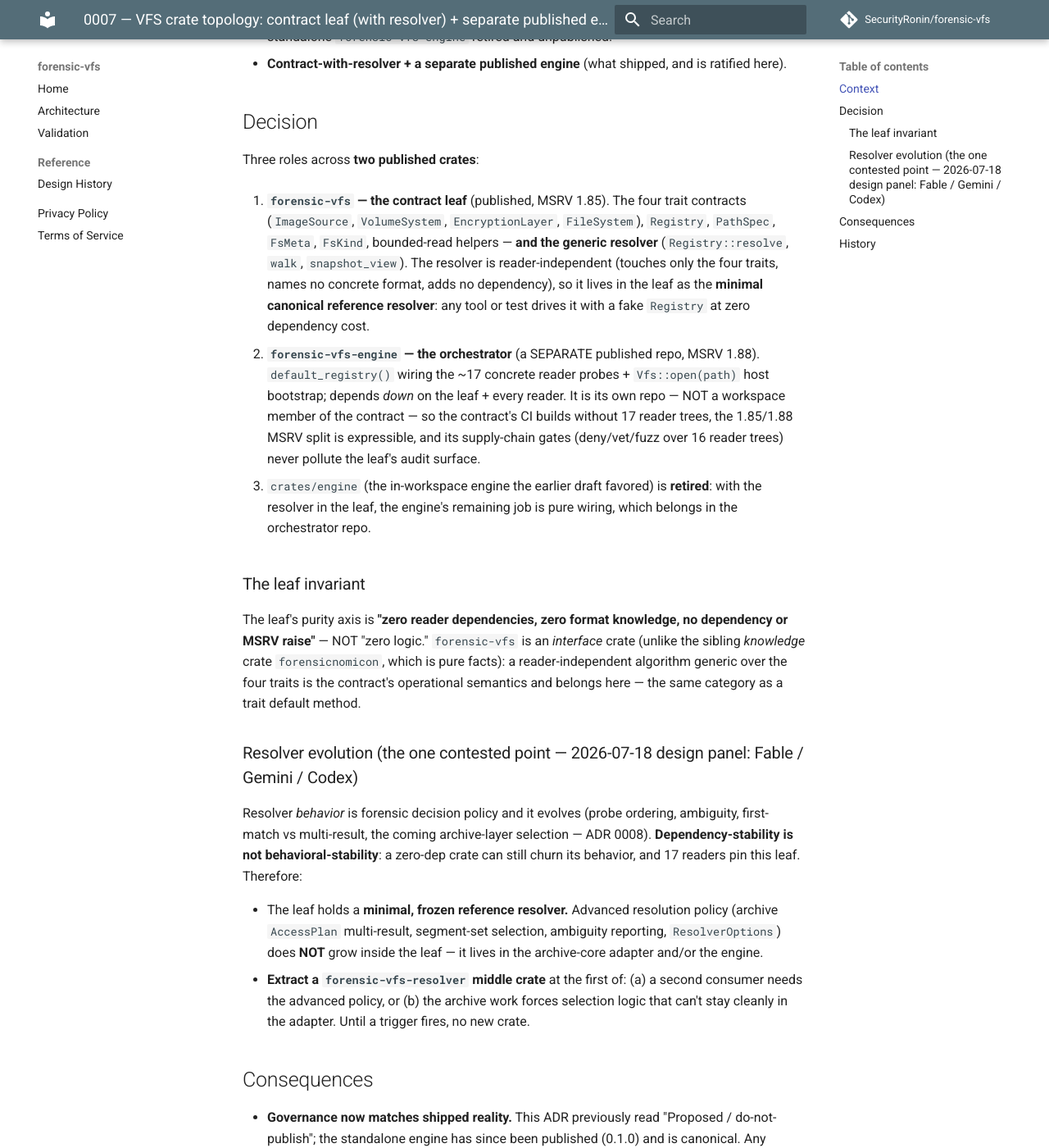
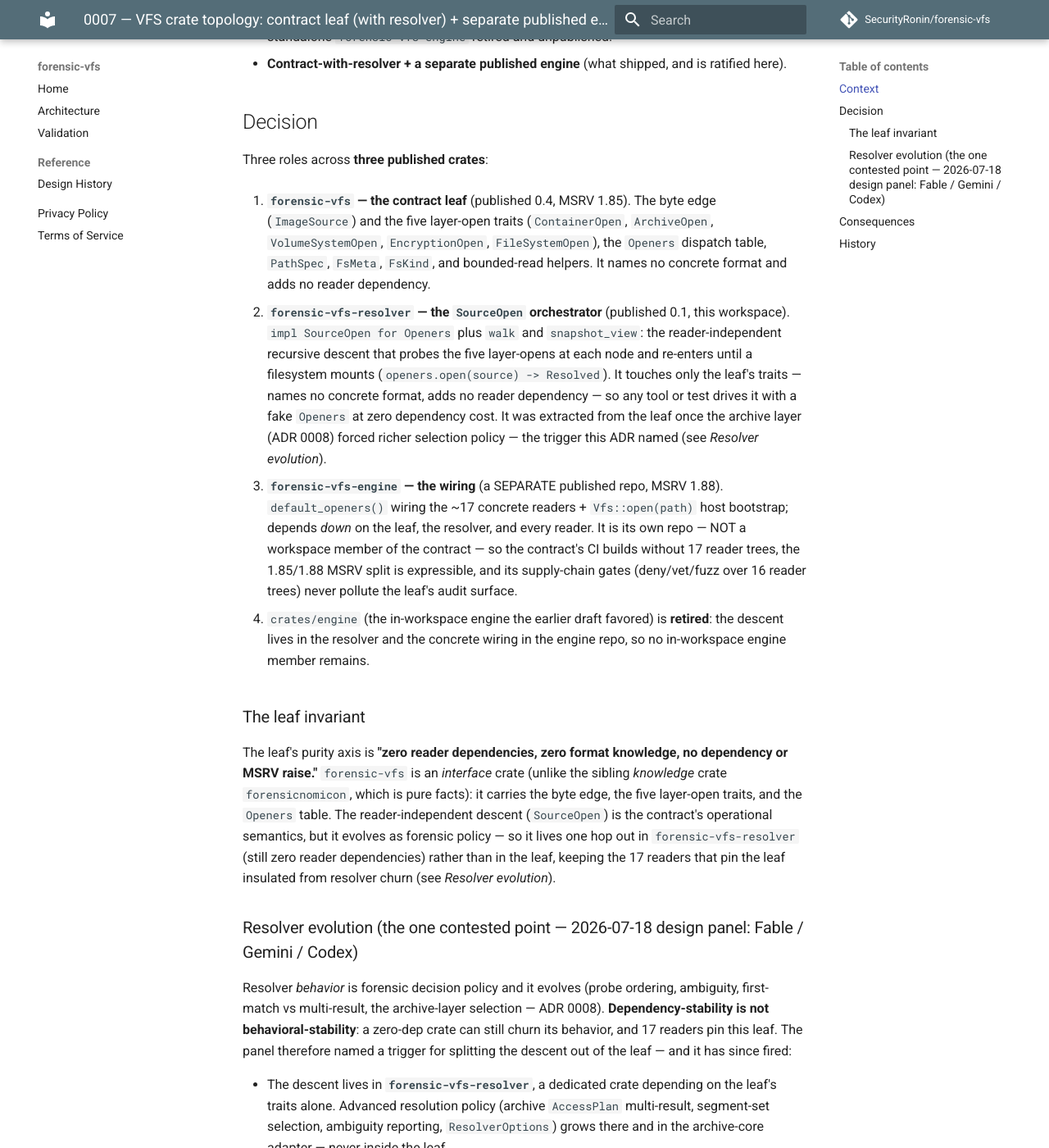
Before and after one commit to SecurityRonin/forensic-vfs, an MkDocs documentation site: the page built from docs/decisions/0007-retire-standalone-engine.md, in a window 1280 px wide and 1400 px high, scrolled down 450 px. Shown: the whole window at 82% size. Built offline with MkDocs 1.6.1 and Material for MkDocs 9.7.7, drawn with Linux system fonts in a browser that asks for light colours; comment, search, counter and statistics services are not loaded; some of the changed text lies outside the part shown.

Commit message:
docs: rewrite README + architecture to the final Openers/SourceOpen/*Open design (review-ready)
Co-Authored-By: Claude Opus 4.8 <noreply@anthropic.com>

```diff
--- a/docs/decisions/0007-retire-standalone-engine.md
+++ b/docs/decisions/0007-retire-standalone-engine.md
@@ -15,48 +15,60 @@ shapes were considered:
 
 ## Decision
 
-Three roles across **two published crates**:
+Three roles across **three published crates**:
 
-1. **`forensic-vfs` — the contract leaf** (published, MSRV 1.85). The four trait contracts
-   (`ImageSource`, `VolumeSystem`, `EncryptionLayer`, `FileSystem`), `Registry`, `PathSpec`,
-   `FsMeta`, `FsKind`, bounded-read helpers — **and the generic resolver** (`Registry::resolve`,
-   `walk`, `snapshot_view`). The resolver is reader-independent (touches only the four traits,
-   names no concrete format, adds no dependency), so it lives in the leaf as the **minimal
-   canonical reference resolver**: any tool or test drives it with a fake `Registry` at zero
-   dependency cost.
+1. **`forensic-vfs` — the contract leaf** (published 0.4, MSRV 1.85). The byte edge
+   (`ImageSource`) and the five layer-open traits (`ContainerOpen`, `ArchiveOpen`,
+   `VolumeSystemOpen`, `EncryptionOpen`, `FileSystemOpen`), the `Openers` dispatch table,
+   `PathSpec`, `FsMeta`, `FsKind`, and bounded-read helpers. It names no concrete format and
+   adds no reader dependency.
 
-2. **`forensic-vfs-engine` — the orchestrator** (a SEPARATE published repo, MSRV 1.88).
-   `default_registry()` wiring the ~17 concrete reader probes + `Vfs::open(path)` host
-   bootstrap; depends *down* on the leaf + every reader. It is its own repo — NOT a workspace
-   member of the contract — so the contract's CI builds without 17 reader trees, the 1.85/1.88
-   MSRV split is expressible, and its supply-chain gates (deny/vet/fuzz over 16 reader trees)
-   never pollute the leaf's audit surface.
+2. **`forensic-vfs-resolver` — the `SourceOpen` orchestrator** (published 0.1, this
+   workspace). `impl SourceOpen for Openers` plus `walk` and `snapshot_view`: the
+   reader-independent recursive descent that probes the five layer-opens at each node and
+   re-enters until a filesystem mounts (`openers.open(source) -> Resolved`). It touches only the
+   leaf's traits — names no concrete format, adds no reader dependency — so any tool or test
+   drives it with a fake `Openers` at zero dependency cost. It was extracted from the leaf once
+   the archive layer (ADR 0008) forced richer selection policy — the trigger this ADR named
+   (see *Resolver evolution*).
 
-3. `crates/engine` (the in-workspace engine the earlier draft favored) is **retired**: with the
-   resolver in the leaf, the engine's remaining job is pure wiring, which belongs in the
-   orchestrator repo.
+3. **`forensic-vfs-engine` — the wiring** (a SEPARATE published repo, MSRV 1.88).
+   `default_openers()` wiring the ~17 concrete readers + `Vfs::open(path)` host bootstrap;
+   depends *down* on the leaf, the resolver, and every reader. It is its own repo — NOT a
+   workspace member of the contract — so the contract's CI builds without 17 reader trees, the
+   1.85/1.88 MSRV split is expressible, and its supply-chain gates (deny/vet/fuzz over 16 reader
+   trees) never pollute the leaf's audit surface.
+
+4. `crates/engine` (the in-workspace engine the earlier draft favored) is **retired**: the
+   descent lives in the resolver and the concrete wiring in the engine repo, so no in-workspace
+   engine member remains.
 
 ### The leaf invariant
 
 The leaf's purity axis is **"zero reader dependencies, zero format knowledge, no dependency or
-MSRV raise"** — NOT "zero logic." `forensic-vfs` is an *interface* crate (unlike the sibling
-*knowledge* crate `forensicnomicon`, which is pure facts): a reader-independent algorithm
-generic over the four traits is the contract's operational semantics and belongs here — the same
-category as a trait default method.
+MSRV raise."** `forensic-vfs` is an *interface* crate (unlike the sibling *knowledge* crate
+`forensicnomicon`, which is pure facts): it carries the byte edge, the five layer-open traits,
+and the `Openers` table. The reader-independent descent (`SourceOpen`) is the contract's
+operational semantics, but it evolves as forensic policy — so it lives one hop out in
+`forensic-vfs-resolver` (still zero reader dependencies) rather than in the leaf, keeping the 17
+readers that pin the leaf insulated from resolver churn (see *Resolver evolution*).
 
 ### Resolver evolution (the one contested point — 2026-07-18 design panel: Fable / Gemini / Codex)
 
 Resolver *behavior* is forensic decision policy and it evolves (probe ordering, ambiguity, first-
-match vs multi-result, the coming archive-layer selection — ADR 0008). **Dependency-stability is
-not behavioral-stability**: a zero-dep crate can still churn its behavior, and 17 readers pin this
-leaf. Therefore:
+match vs multi-result, the archive-layer selection — ADR 0008). **Dependency-stability is not
+behavioral-stability**: a zero-dep crate can still churn its behavior, and 17 readers pin this
+leaf. The panel therefore named a trigger for splitting the descent out of the leaf — and it has
+since fired:
 
-- The leaf holds a **minimal, frozen reference resolver.** Advanced resolution policy (archive
-  `AccessPlan` multi-result, segment-set selection, ambiguity reporting, `ResolverOptions`) does
-  **NOT** grow inside the leaf — it lives in the archive-core adapter and/or the engine.
-- **Extract a `forensic-vfs-resolver` middle crate** at the first of: (a) a second consumer needs
-  the advanced policy, or (b) the archive work forces selection logic that can't stay cleanly in
-  the adapter. Until a trigger fires, no new crate.
+- The descent lives in **`forensic-vfs-resolver`**, a dedicated crate depending on the leaf's
+  traits alone. Advanced resolution policy (archive `AccessPlan` multi-result, segment-set
+  selection, ambiguity reporting, `ResolverOptions`) grows there and in the archive-core adapter
+  — never inside the leaf.
+- The extraction trigger the panel named — "the archive work forces selection logic that can't
+  stay cleanly in the adapter" — fired with ADR 0008, so the middle crate was created rather than
+  deferred. The leaf now carries contracts only; its version is no longer bumped by resolver
+  churn.
 
 ## Consequences
 
@@ -65,11 +77,11 @@ leaf. Therefore:
   do-not-publish guard on `forensic-vfs-engine`'s Cargo.toml is obsolete and should be removed.
 - **Two repairs the panel surfaced (tracked follow-ups):**
   1. **Delete the engine's private `fn resolve`** (`forensic-vfs-engine/src/lib.rs:98`) — verified a
-     line-for-line duplicate of `Registry::resolve` (two resolvers = exactly the drift the earlier
-     draft feared, relocated). Delegate to `Registry::resolve`; keep the *separate* `open_base()`
+     line-for-line duplicate of `SourceOpen::open` (two resolvers = exactly the drift the earlier
+     draft feared, relocated). Delegate to `SourceOpen::open`; keep the *separate* `open_base()`
      host bootstrap; add a golden-fixture test asserting `Vfs::open` produces the same resolved
-     stack as a direct `Registry::resolve`.
-  2. **`Registry::resolve` descends filesystems/volumes/containers but NOT `EncryptionOpen`** — so the
+     stack as a direct `SourceOpen::open`.
+  2. **`SourceOpen::open` descends filesystems/volumes/containers but NOT `EncryptionOpen`** — so the
      headline `E01 → GPT → BitLocker → NTFS` does not auto-resolve the encryption layer. Add a
      encryption-descent path (with `CredentialSource` injection).
 - **Behavioral-semver discipline for the resolver:** deterministic probe ordering, ambiguity
```
Also changed, not shown: README.md (+96 -36 lines), docs/PRD.md (+4 -2 lines), docs/architecture.md (+22 -8 lines), docs/decisions/0008-archives-as-probes.md (+4 -4 lines), docs/design-history.md (+1 -1 lines), docs/index.md (+10 -8 lines).
